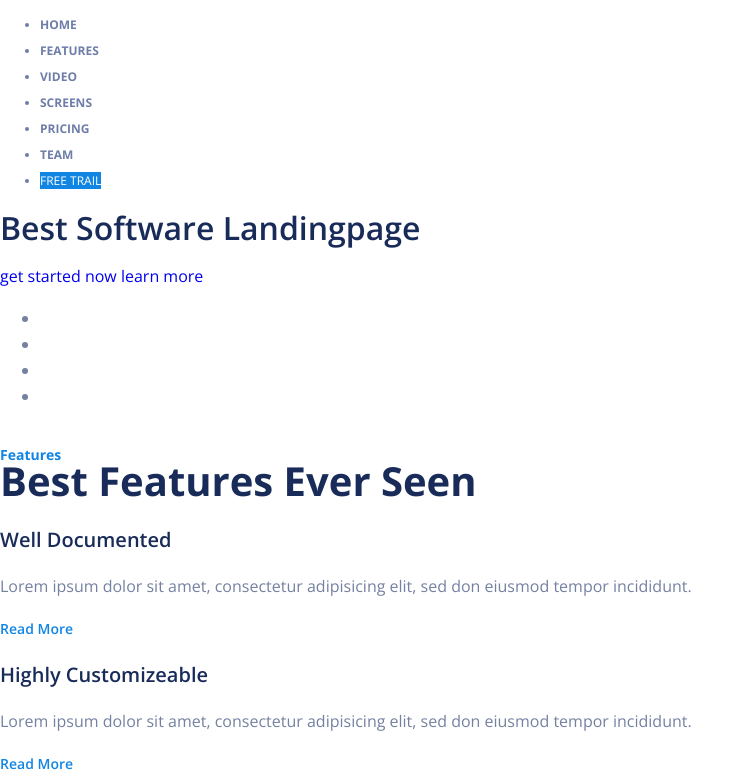
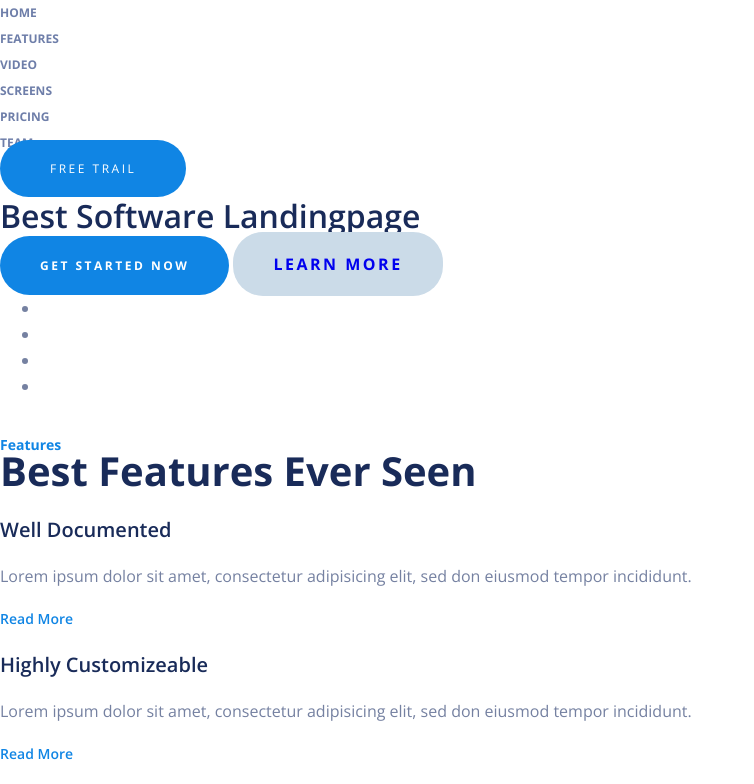
Before and after one commit to Nikitadevelop/Limpon, a plain HTML site: page index.html in a window 1280 px wide. Shown: the top 784 px of the page, without its empty margins (0-754 px from the left). Drawn offline with nearby package versions, Linux system fonts and the light colour scheme.

Commit message:
Change files

```diff
--- a/css/style.css
+++ b/css/style.css
@@ -17,11 +17,34 @@ h1{
 	font-weight: 700;
 	color: #6e7ea9;
 	text-transform: uppercase;
+	list-style: none;
+	margin: 0;
+	padding: 0;
+}
+.btn-primary{
+	color: #fff;
+	font-size: 12px;
+	letter-spacing: 2.5px;
+	font-weight: 700;
+	text-transform: uppercase;
+	background-color: #1085e4;
+	padding: 21px 40px;
+	border-radius: 30px;
+}
+.btn-secondary{
+	color: #7e8bae
+	font-size: 12px;
+	font-weight: 700;
+	font-weight: 700;
+	letter-spacing: 2.5px;
+	text-transform: uppercase;
+	background-color: #cbdbe8;
+	padding: 21px 40px;
+	border-radius: 30px;
 }
 .btn-free{
 	font-weight: 400;
-	color: #fff;
-	background-color: #1085e4;
+	padding: 20px 50px;
 }
 .grid h2 {
 	font-size: 40px;
--- a/index.html
+++ b/index.html
@@ -36,13 +36,13 @@
                 <li>Screens</li>
                 <li>Pricing</li>
                 <li>Team</li>
-                <li><a href="#" class="btn-free">Free Trail</a></li>
+                <li><a href="#" class="btn-primary btn-free">Free Trail</a></li>
             </ul>
        </div>
         <h1>Best Software Landingpage</h1>
          <div>
-           <a href="#">get started now</a>
-           <a href="#">learn more</a>
+           <a href="#" class="btn-primary">get started now</a>
+           <a href="#" class="btn-secondary">learn more</a>
          </div>
     </div>
     <div class="page-company">
```
